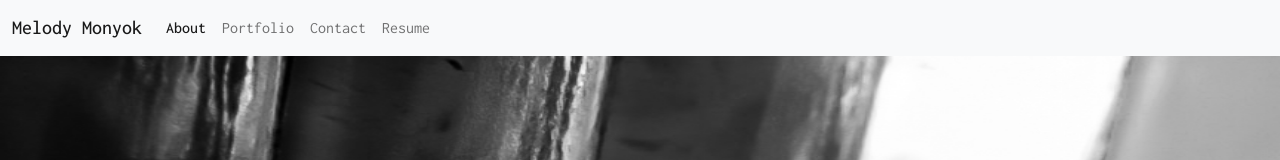
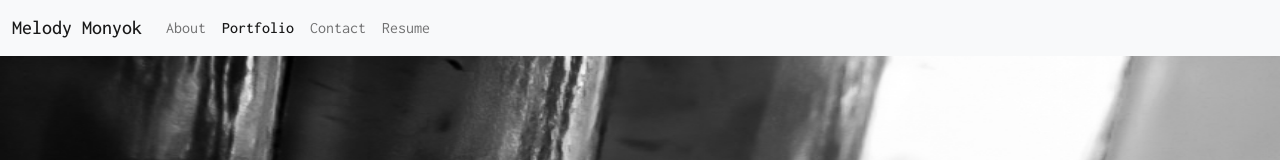
Before and after one commit to mmonyok/reactPortfolio, a React (Create React App) app in the folder client/: page /portfolio in a window 1280 px wide. Shown: the top 160 px of the page. Built offline with nearby package versions, Linux system fonts and the light colour scheme.

Commit message:
Fixed active navbar links and condensed code.

```diff
--- a/client/src/components/Header.js
+++ b/client/src/components/Header.js
@@ -3,14 +3,29 @@ import NavBar from './NavBar';
 import banner from '../assets/images/banner.png';
 import '../assets/styles/Header.css';
 
+const links = [
+  {
+    name: "About",
+    href: "/about"
+  },
+  {
+    name: "Portfolio",
+    href: "/portfolio"
+  },
+  {
+    name: "Contact",
+    href: "/contact"
+  },
+  {
+    name: "Resume",
+    href: "/resume"
+  }
+];
+
 function Header({ children }) {
-  const [currentPage, setCurrentPage] = useState('About');
-
-  const handlePageChange = (page) => setCurrentPage(page);
-
   return (
     <header className="contentContainer">
-      <NavBar currentPage={currentPage} handlePageChange={handlePageChange} />
+      <NavBar links={links}/>
       <div id="banner">
         <img src={banner} className="img-fluid w-100 h-100 bannerImage" alt="Gradient of darker grey to lighter" />
       </div>
--- a/client/src/components/NavBar.js
+++ b/client/src/components/NavBar.js
@@ -1,50 +1,28 @@
 import React from 'react';
+import { NavLink } from 'react-router-dom';
 
-function NavBar({ currentPage, handlePageChange }) {
+function NavBar({ links }) {
   return (
     <div>
       <nav className="navbar sticky-top navbar-expand-lg navbar-light bg-light">
         <div className="container-fluid">
-          <a
-            href="about"
-            onClick={() => handlePageChange('About')}
-            className="navbar-brand font-heavy">Melody Monyok</a>
+          <NavLink
+            to="/about"
+            className="navbar-brand font-heavy">Melody Monyok</NavLink>
           {/* <h1>Mel<span className="odyYok">ody</span> Mon<span className="odyYok">yok</span></h1> */}
 
           <div className="collapse navbar-collapse d-flex justify-content-end" id="navbarSupportedContent">
             <ul className="navbar-nav me-auto mb-2 mb-lg-0">
-              <li key="1" className="nav-item">
-                <a
-                  key="A"
-                  href="about"
-                  onClick={() => handlePageChange('About')}
-                  className={currentPage === 'About' ? 'nav-link active font-heavy' : 'nav-link font'}
-                >About</a>
-              </li>
-              <li key="2" className="nav-item">
-                <a
-                  key="B"
-                  href="portfolio"
-                  onClick={() => handlePageChange('Portfolio')}
-                  className={currentPage === 'Portfolio' ? 'nav-link active font-heavy' : 'nav-link font'}
-                >Portfolio</a>
-              </li>
-              <li key="3" className="nav-item">
-                <a
-                  key="C"
-                  href="contact"
-                  onClick={() => handlePageChange('Contact')}
-                  className={currentPage === 'Contact' ? 'nav-link active font-heavy' : 'nav-link font'}
-                >Contact</a>
-              </li>
-              <li key="4" className="nav-item">
-                <a
-                  key="D"
-                  href="resume"
-                  onClick={() => handlePageChange('Resume')}
-                  className={currentPage === 'Resume' ? 'nav-link active font-heavy' : 'nav-link font'}
-                >Resume</a>
-              </li>
+              {links.map((link, a, b) => (
+                <li key={a} className="nav-item">
+                  <NavLink
+                    key={b}
+                    to={link.href}
+                    className='nav-link font'
+                    activeClassName="nav-link active font-heavy"
+                  >{link.name}</NavLink>
+                </li>
+              ))}
             </ul>
           </div>
         </div>
```
